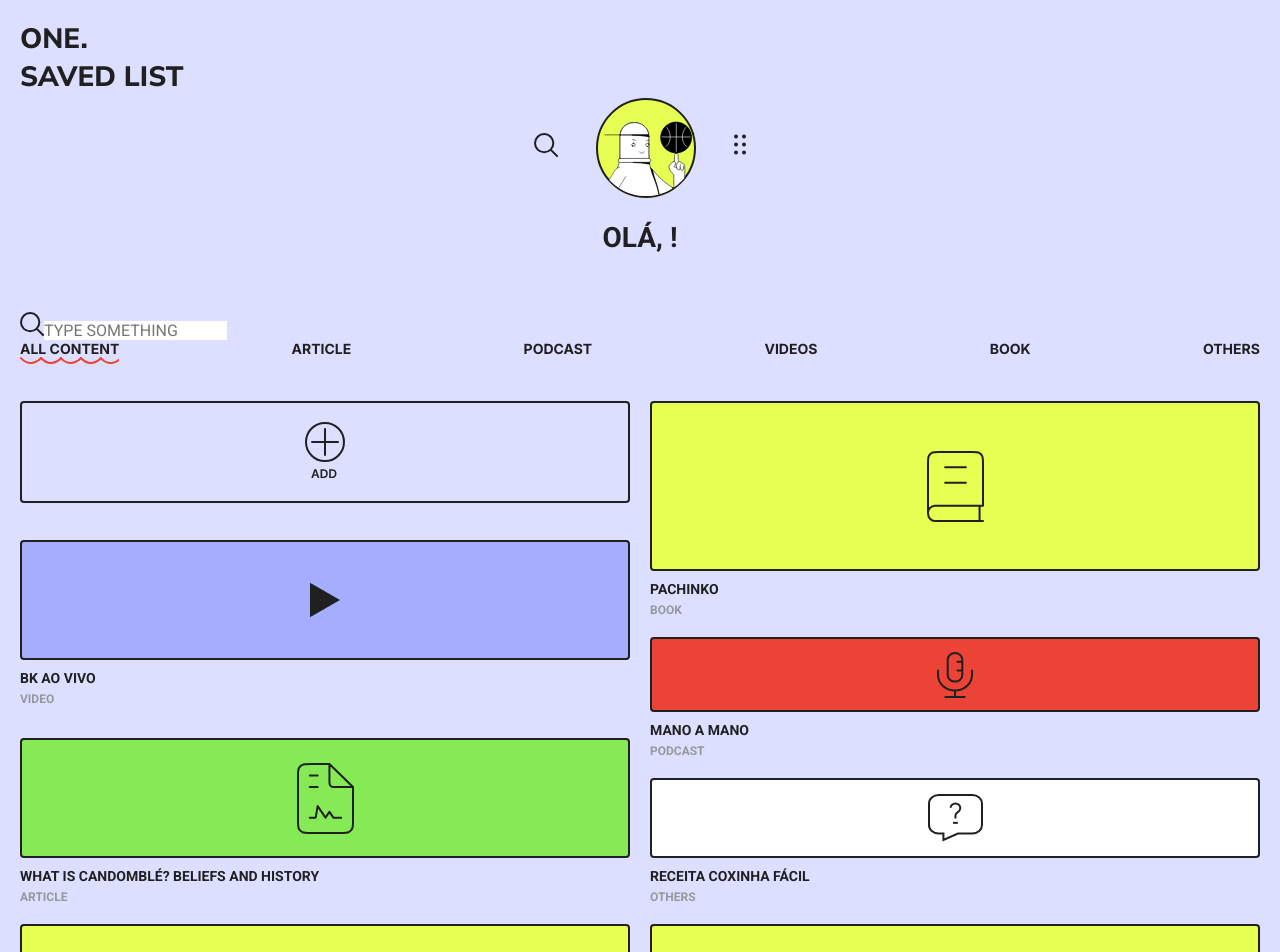
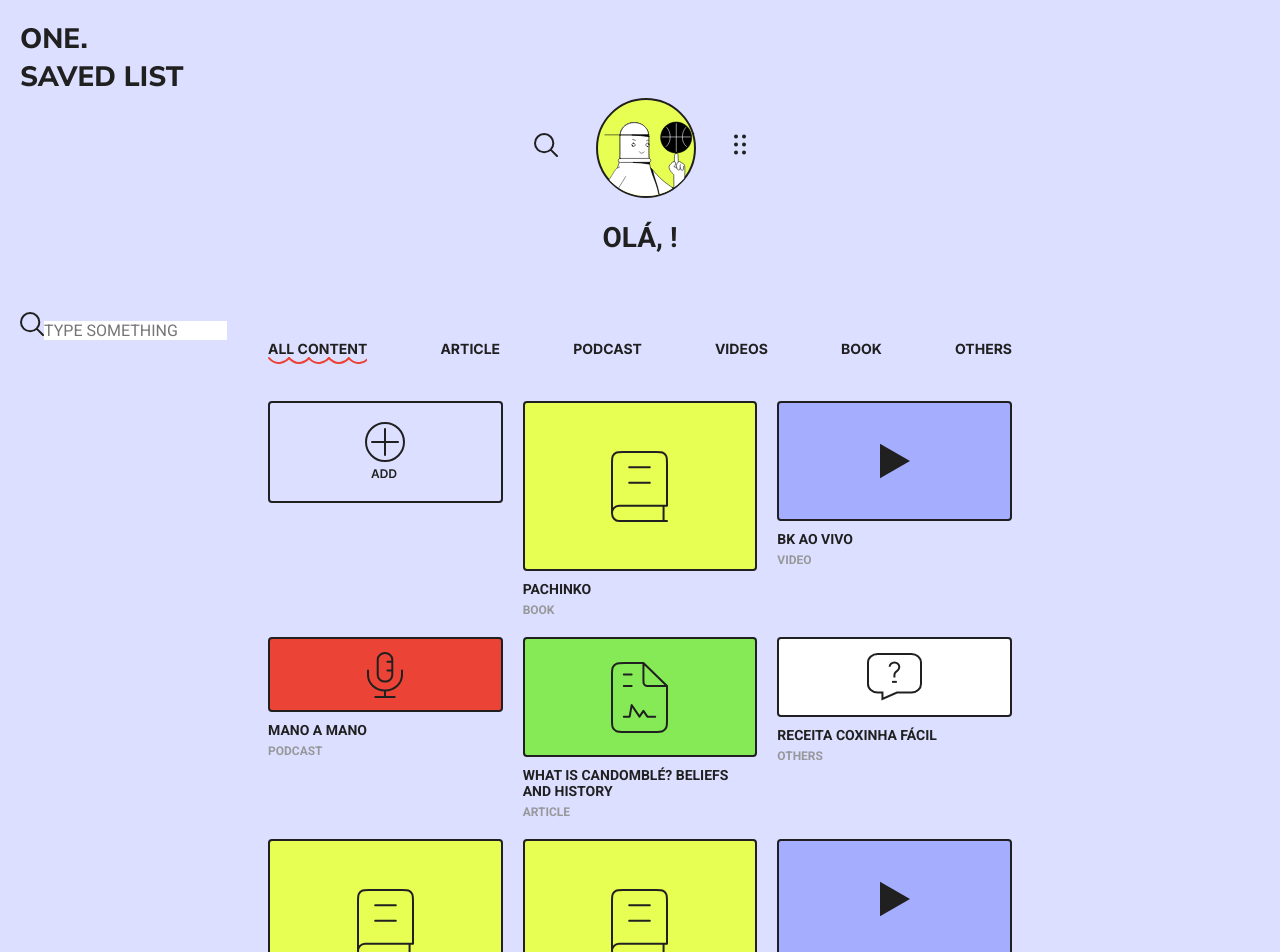
Before and after one commit to NataliaFrancisca/modern-saved-list, a Next.js app: page /dashboard in a window 1280 px wide. Shown: the top 952 px of the page. Built offline with nearby package versions, Linux system fonts and the light colour scheme; no server answers.

Commit message:
feat(style): create responsive style to the filter component

```diff
--- a/src/sass/components/_filter.module.scss
+++ b/src/sass/components/_filter.module.scss
@@ -41,3 +41,17 @@
     cursor: pointer;
     grid-row: 1 / 4;
 }
+
+@media screen and (min-width: 576px){
+    .filter{
+        width: 60%;
+        align-self: center;
+    }
+    .filter-result{
+        grid-template-columns: repeat(3, 1fr);
+    }
+
+    .filter-result > article, .btn-add-content{
+        grid-row: auto;
+    }
+}
```
